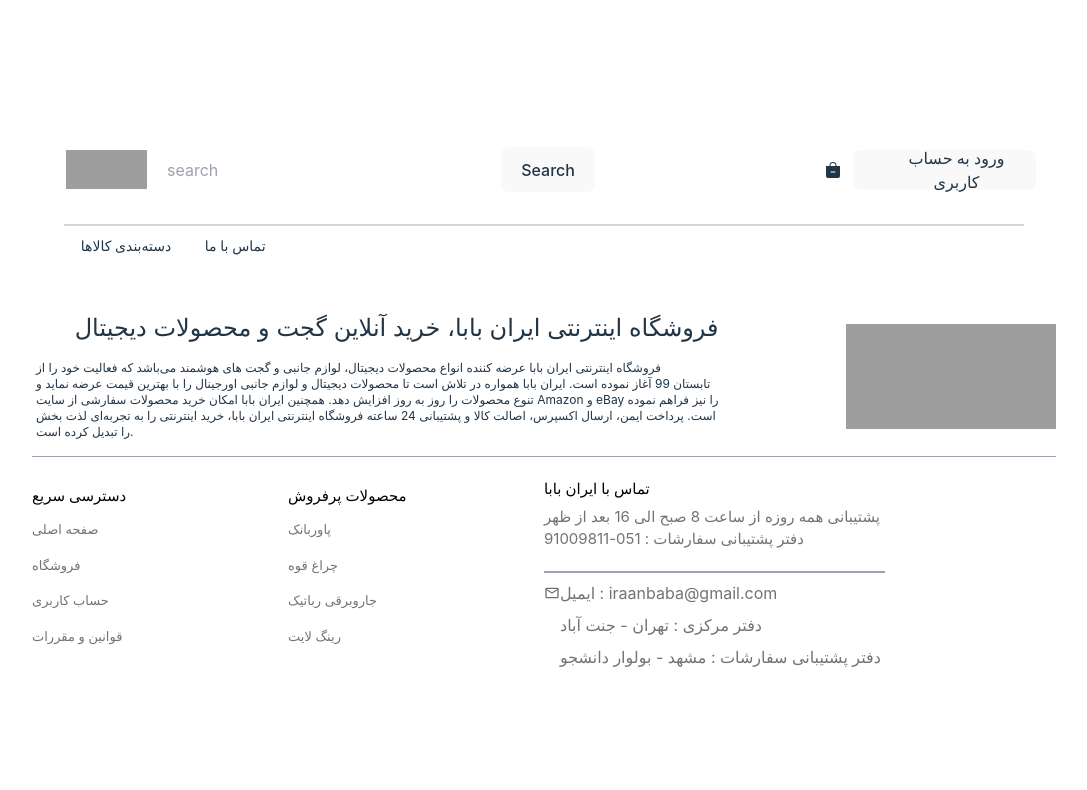
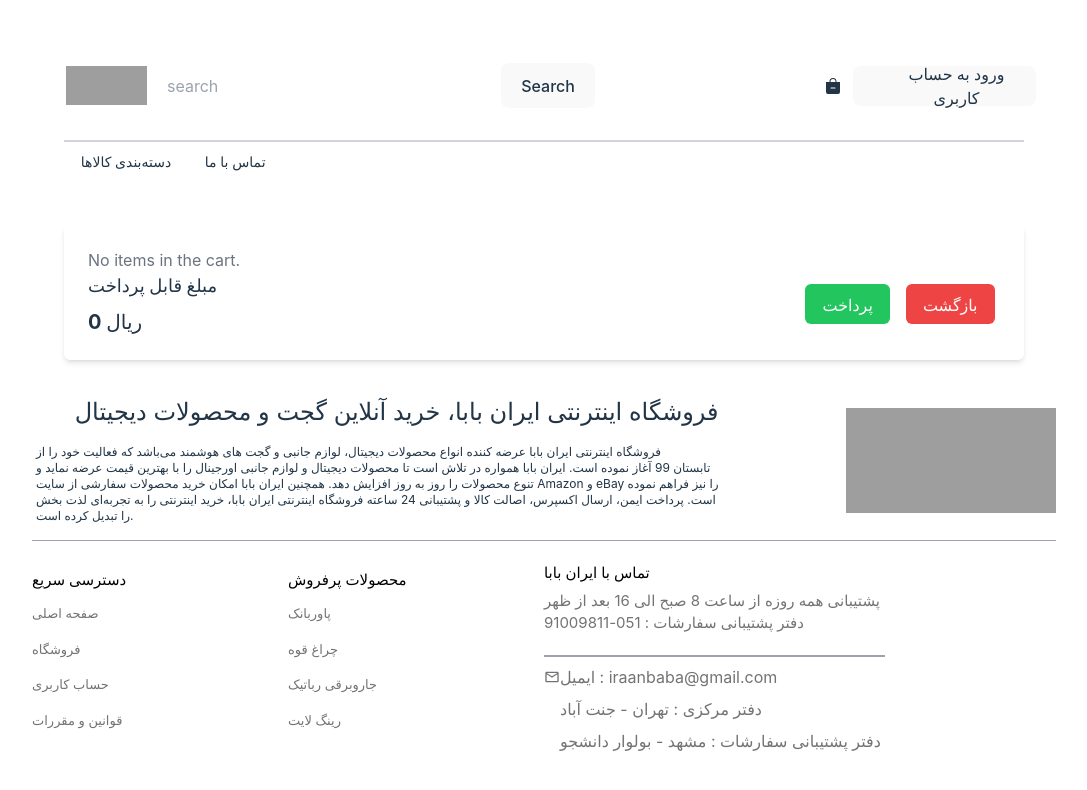
Before and after one commit to hoseingh7/Iran-Baba-Store, a React (Vite) app: page /payment in a window 1280 px wide. Shown: the top 790 px of the page, without its empty margins (96-1183 px from the left). Built offline with nearby package versions, Linux system fonts and the light colour scheme; grey boxes are pictures that could not be loaded; some icons are missing.

Commit message:
copleting the payment  page

```diff
--- a/src/Pages/Payment.jsx
+++ b/src/Pages/Payment.jsx
@@ -1,7 +1,143 @@
-import React from "react";
+import React, { useEffect, useState } from "react";
+import { Link } from "react-router-dom";
+// import ModalBuy from "../../Admin_page/Modal/ModalBuy.jsx"
+import ModalBuy from "../Admin_page/Modal/ModalBuy";
 
-const Payment = () => {
-  return <div></div>;
-};
+function Payment() {
+  const [data, setData] = useState([]);
+  const [modalData, setModalData] = useState([]);
+  const [totalSum, setTotalSum] = useState(0);
+  const [isModalOpen, setIsModalOpen] = useState(false);
+
+  useEffect(() => {
+    const addToCart = JSON.parse(localStorage.getItem("data")) || [];
+    setData(addToCart);
+
+    const storedModalData = localStorage.getItem("modalData");
+    if (storedModalData) {
+      try {
+        const parsedModalData = JSON.parse(storedModalData);
+        setModalData(parsedModalData);
+      } catch (error) {
+        console.error("Error parsing modal data:", error);
+        // Handle the error as needed, e.g., setModalData to a default value
+      }
+    }
+  }, []);
+
+  const saveModalData = (data) => {
+    localStorage.setItem("modalData", JSON.stringify(data));
+  };
+
+  useEffect(() => {
+    const sum = data.reduce((acc, item) => acc + item.price * item.count, 0);
+    setTotalSum(sum);
+  }, [data]);
+
+  const openModal = () => {
+    setIsModalOpen(true);
+  };
+
+  const closeModal = () => {
+    setIsModalOpen(false);
+  };
+
+  return (
+    <div className="container mx-auto mt-8 p-6 bg-white shadow-md rounded-md w-3/4">
+      {modalData && modalData.length > 0 && (
+        <div className="mb-4">
+          <h3 className="text-lg font-semibold mb-2">مشخصات کاربر:</h3>
+          <table className="w-full border-collapse border border-gray-300 mb-4">
+            <tbody>
+              {modalData.map((data, index) => (
+                <tr
+                  key={index}
+                  className="border-b border-gray-300">
+                  {Object.keys(data).map((key) => (
+                    <React.Fragment key={key}>
+                      <td className="p-3 font-semibold">{key}</td>
+                      <td className="p-3">{data[key]}</td>
+                    </React.Fragment>
+                  ))}
+                </tr>
+              ))}
+            </tbody>
+          </table>
+        </div>
+      )}
+
+      {data.length > 0 ? (
+        <div>
+          <h3 className="text-3xl text-red-600 pb-3 font-semibold mb-2">
+            {" "}
+            لیست سفارشات
+          </h3>
+          <table className="w-full border-collapse border border-gray-300 mb-4">
+            <thead>
+              <tr className="bg-gray-100">
+                <th className="p-3 text-center">محصول</th>
+                <th className="p-3 text-center">قیمت</th>
+                <th className="p-3 text-center">تعداد</th>
+                <th className="p-3 text-center"> قیمت کل(ریال) </th>
+              </tr>
+            </thead>
+            <tbody>
+              {data.map((item, index) => (
+                <tr
+                  key={index}
+                  className="border-b border-gray-300 text-center hover:bg-gray-200">
+                  <td className="p-3">{item.name}</td>
+                  <td className="p-3">{item.price}</td>
+                  <td className="p-3">{item.count}</td>
+                  <td className="p-3">{item.price * item.count}</td>
+                </tr>
+              ))}
+            </tbody>
+          </table>
+        </div>
+      ) : (
+        <p className="text-gray-500">No items in the cart.</p>
+      )}
+
+      <div className="flex justify-between items-center">
+        <div>
+          <p className="text-lg font-semibold mb-2"> مبلغ قابل پرداخت</p>
+          <p className="text-xl font-bold">{totalSum} ریال </p>
+        </div>
+        <div className="flex gap-4 w-[200px] justify-center items-center">
+          <button
+            className="bg-green-500 h-[40px] text-white py-2 px-4 rounded-md hover:bg-green-700 transition"
+            onClick={() => {
+              saveModalData();
+              openModal();
+            }}>
+            پرداخت
+          </button>
+
+          <Link
+            to="/"
+            className="">
+            <button
+              className="bg-red-500 h-[40px] text-white py-2 px-4 rounded-md hover:bg-red-700 transition"
+              onClick={() => {
+                localStorage.removeItem("data");
+                localStorage.removeItem("modalData");
+              }}>
+              بازگشت
+            </button>
+          </Link>
+        </div>
+      </div>
+
+      {/* Render ModalBuy component based on the state */}
+      {isModalOpen && (
+        <ModalBuy
+          isOpen={isModalOpen}
+          onClose={closeModal}
+        />
+      )}
+    </div>
+  );
+}
 
 export default Payment;
```
